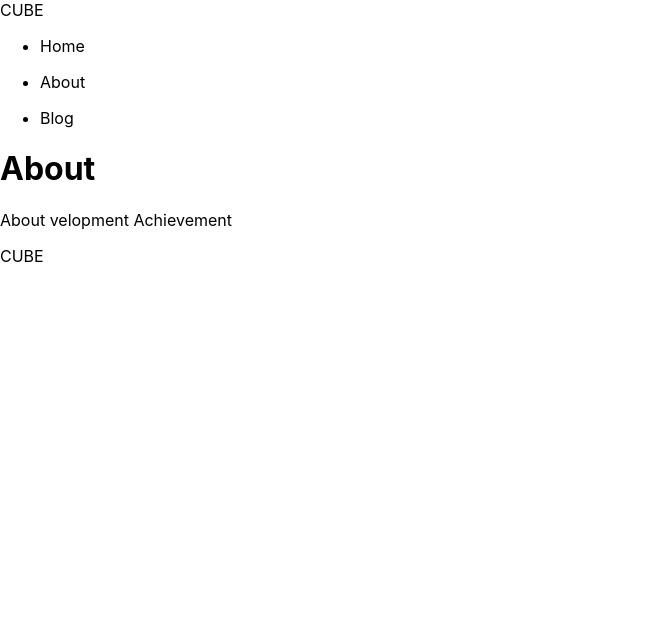
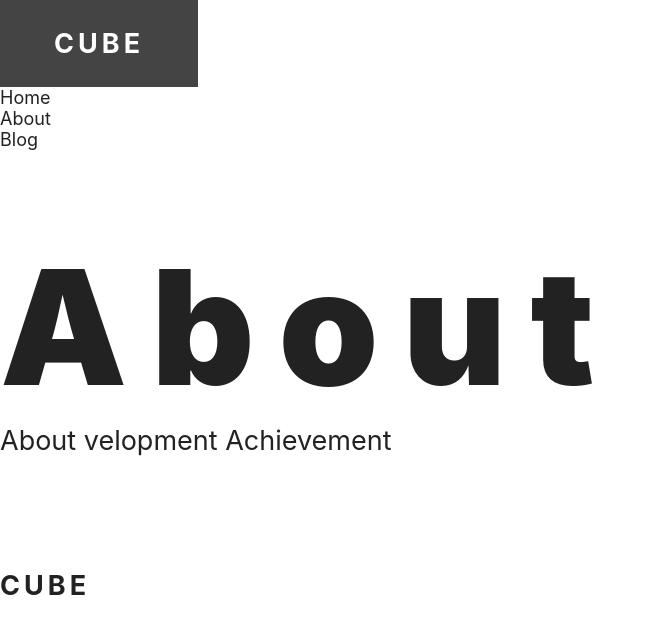
Before and after one commit to kyokusoradio/next-react-site, a Next.js app: page /about in a window 1280 px wide. Shown: the top 634 px of the page, without its empty margins (0-655 px from the left). Built offline with nearby package versions, Linux system fonts and the light colour scheme.

Commit message:
Update 11 files

```diff
--- a/components/header.js
+++ b/components/header.js
@@ -4,7 +4,7 @@ import Nav from "components/nav"
 export default function Header() {
   return (
     <header>
-        <Logo />
+        <Logo boxOn/>
         <Nav />
     </header>
   )
--- a/components/hero.js
+++ b/components/hero.js
@@ -1,8 +1,10 @@
+import styles from "styles/hero.module.css"
+
 export default function Hero({title, subtitle, imageOn = false}) {
   return (
-    <div>
-      <h1>{title}</h1>
-      <p>{subtitle}</p>
+    <div className={styles.text}>
+      <h1 className={styles.title}>{title}</h1>
+      <p className={styles.subtitle}>{subtitle}</p>
       {imageOn && <figure>[画像]</figure>}
     </div>
   )
--- a/components/logo.js
+++ b/components/logo.js
@@ -1,9 +1,10 @@
 import Link from "next/link"
+import styles from 'styles/logo.module.css'
 
-export default function Logo() {
+export default function Logo({boxOn = false}) {
     return (
         <Link href="/">
-            <a>CUBE</a>
+            <a className={boxOn ? styles.box: styles.basic}>CUBE</a>
         </Link>
     )
 }
--- a/styles/globals.css
+++ b/styles/globals.css
@@ -1,26 +1,63 @@
-html,
-body {
-  padding: 0;
-  margin: 0;
-  font-family: -apple-system, BlinkMacSystemFont, Segoe UI, Roboto, Oxygen,
-    Ubuntu, Cantarell, Fira Sans, Droid Sans, Helvetica Neue, sans-serif;
+:root{
+    /*カラー*/
+    --white: #FFFFFF;
+    --gray-10: #eeeeee;
+    --gray-25: #aaaaaa;
+    --gray-50: #707070;
+    --gray-75: #444444;
+    --black: #222222;
+    --accent: #0d87e0;
+
+    /*タイポグラフィ*/
+    --body: clamp(1rem, .95rem + 2vw, 1.125rem); /*16-18px*/
+    --display: clamp(4.5rem, 1.83rem + 11.34vw, 10rem);
+    --heading1: clamp(2rem, 1.3rem + 3vw, 4rem);
+    --heading2: calc(var(--body) * 1.5);
+    --heading3:calc(var(--body) * 1.2);
+    --small-heading2:clamp(.875rem, 4vw - 1rem, 1.6875rem);
+    --small-heading3:clamp(var(--small-heading2) * .86);
+
+    /* 余白 */
+    --space-xs: clamp(1.25rem, 1rem + .98vw, 1.875rem);
+    --space-sm: calc(var(--space-xs) * 1.5);
+    --space-md: calc(var(--space-xs) * 2);
+    --space-lg: calc(var(--space-xs) * 3);
+    --space-xl: calc(var(--space-xs) * 4);
+    --space-jump: clamp(1.25rem, .35rem + 3.8vw, 3.75rem);
+
 }
 
-a {
-  color: inherit;
-  text-decoration: none;
+body{
+    color: var(--black);
+    font-family: -apple-system, BlinkMacSystemFont, 'Segoe UI', Roboto, Oxygen, Ubuntu, Cantarell, 'Open Sans', 'Helvetica Neue', sans-serif;
+    font-size: var(--body);
+
 }
 
-* {
-  box-sizing: border-box;
+h1{
+    font-size: var(--heading1);
 }
 
-@media (prefers-color-scheme: dark) {
-  html {
-    color-scheme: dark;
-  }
-  body {
-    color: white;
-    background: black;
-  }
+h2{
+    font-size: var(--heading2);
 }
+
+h3{
+    font-size: var(--heading3);
+}
+
+/* リセット */
+body, h1, h2, h3, p, figure, ul {
+    margin: 0;
+    padding: 0;
+    list-style: none;
+}
+
+*, *::before, *::after{
+    box-sizing: border-box;
+}
+
+a{
+    color: inherit;
+    text-decoration: none;
+}
--- /dev/null
+++ b/styles/hero.module.css
@@ -0,0 +1,14 @@
+.text{
+    padding-top: calc(var(--display) * .5);
+    padding-bottom: calc(var(--display) * .7);
+}
+
+.title{
+    font-size:var(--display);
+    font-weight: 900;
+    letter-spacing: .15em;
+}
+
+.subtitle{
+    font-size: var(--small-heading2);
+}
--- /dev/null
+++ b/styles/logo.module.css
@@ -0,0 +1,14 @@
+.basic {
+    font-size: var(--heading2);
+    font-weight: 700;
+    letter-spacing: .15em;
+}
+
+.box{
+    composes:basic;
+    display: inline-block;
+    padding: 1em 2em;
+    background-color: var(--gray-75);
+    color: var(--white);
+    font-size: var(--small-heading2);
+}
```
Also changed, not shown: styles/Home.module.css (deleted, +0 -129 lines), styles/footer.module.css (added), styles/header.module.css (added), styles/layout.module.css (added), styles/nav.module.css (added).
